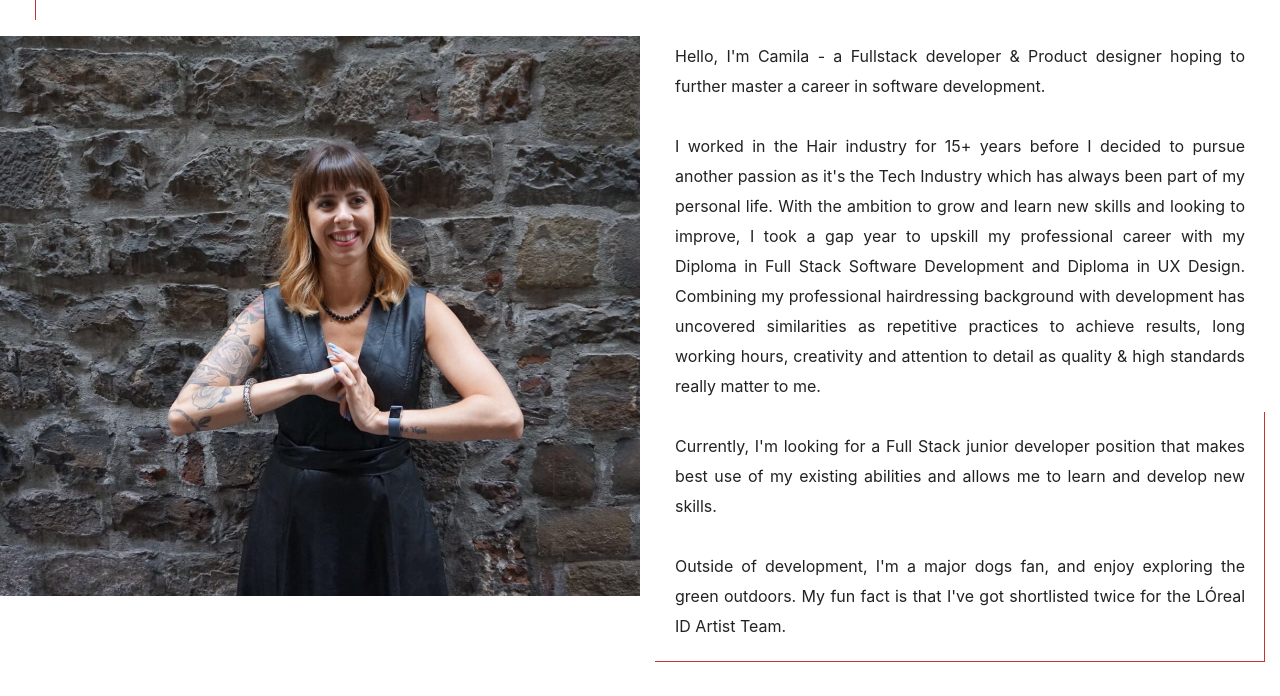
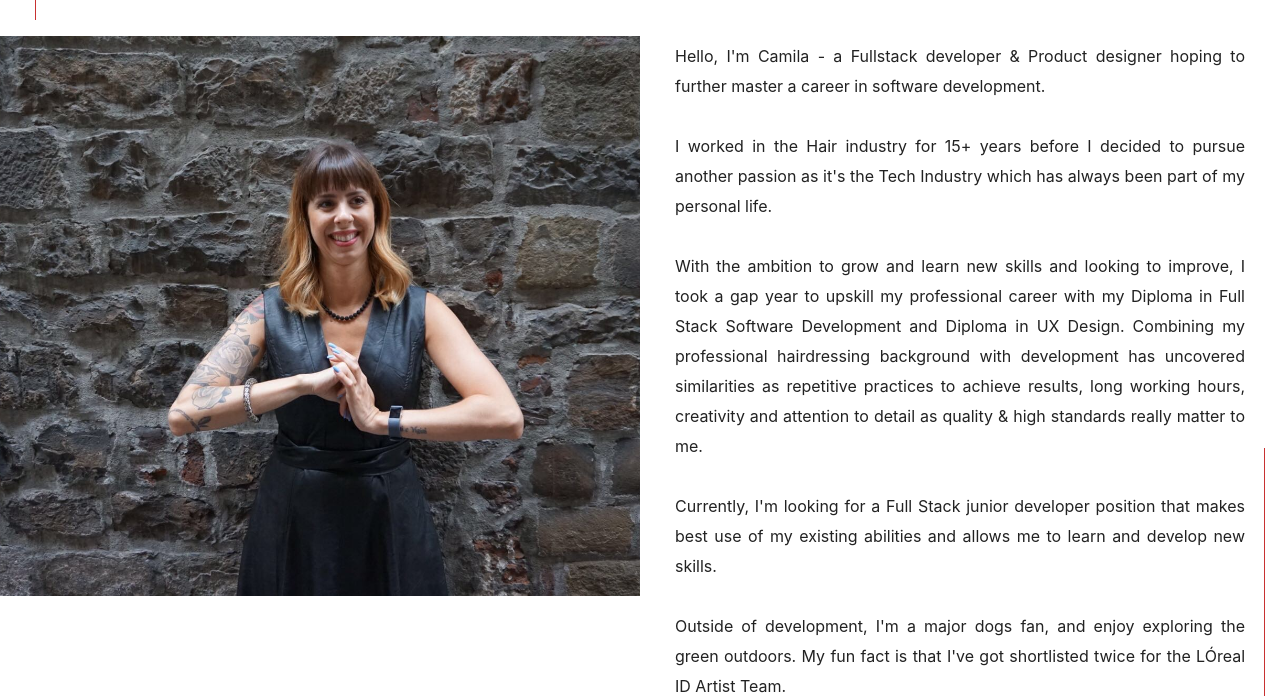
Before and after one commit to Camila-Ribeiro/MyPortfolio, a Flask app: page /about in a window 1280 px wide. Shown: the part 204-900 px from the top of the page. Run offline with Flask 2, Linux system fonts and the light colour scheme; some libraries are stand-ins or nearby versions.

Commit message:
Update texts and replace pdf file

```diff
--- a/templates/about.html
+++ b/templates/about.html
@@ -27,7 +27,12 @@
                         <br>
                         <br>
                         <span>
-                            I worked in the Hair industry for 15+ years before I decided to pursue another passion as it's the Tech Industry which has always been part of my personal life. With the ambition to grow and learn new skills and looking to improve, I took a gap year to upskill my professional career with my Diploma in Full Stack Software Development and Diploma in UX Design. Combining my professional hairdressing background with development has uncovered similarities as repetitive practices to achieve results, long working hours, creativity and attention to detail as quality & high standards really matter to me.
+                            I worked in the Hair industry for 15+ years before I decided to pursue another passion as it's the Tech Industry which has always been part of my personal life.
+                        </span>
+                        <br>
+                        <br>
+                        <span>
+                            With the ambition to grow and learn new skills and looking to improve, I took a gap year to upskill my professional career with my Diploma in Full Stack Software Development and Diploma in UX Design. Combining my professional hairdressing background with development has uncovered similarities as repetitive practices to achieve results, long working hours, creativity and attention to detail as quality & high standards really matter to me.
                         </span>
                         <br>
                         <br>
--- a/templates/index.html
+++ b/templates/index.html
@@ -102,7 +102,7 @@
 <section id="about" class="about-section">
   <div class="container about-wrapper">
     <h2 class="heading text-left text-uppercase w-100"> ABOUT ME </h2>
-    <h3 class="mt-2">Full Stack developer & UX Designer.
+    <h3 class="mt-2">Full Stack Developer & UX Designer.
     <br>
     Currently based in Dublin, Ireland.</h3>
     <p class="mt-5">
```
Also changed, not shown: 2 other files.
